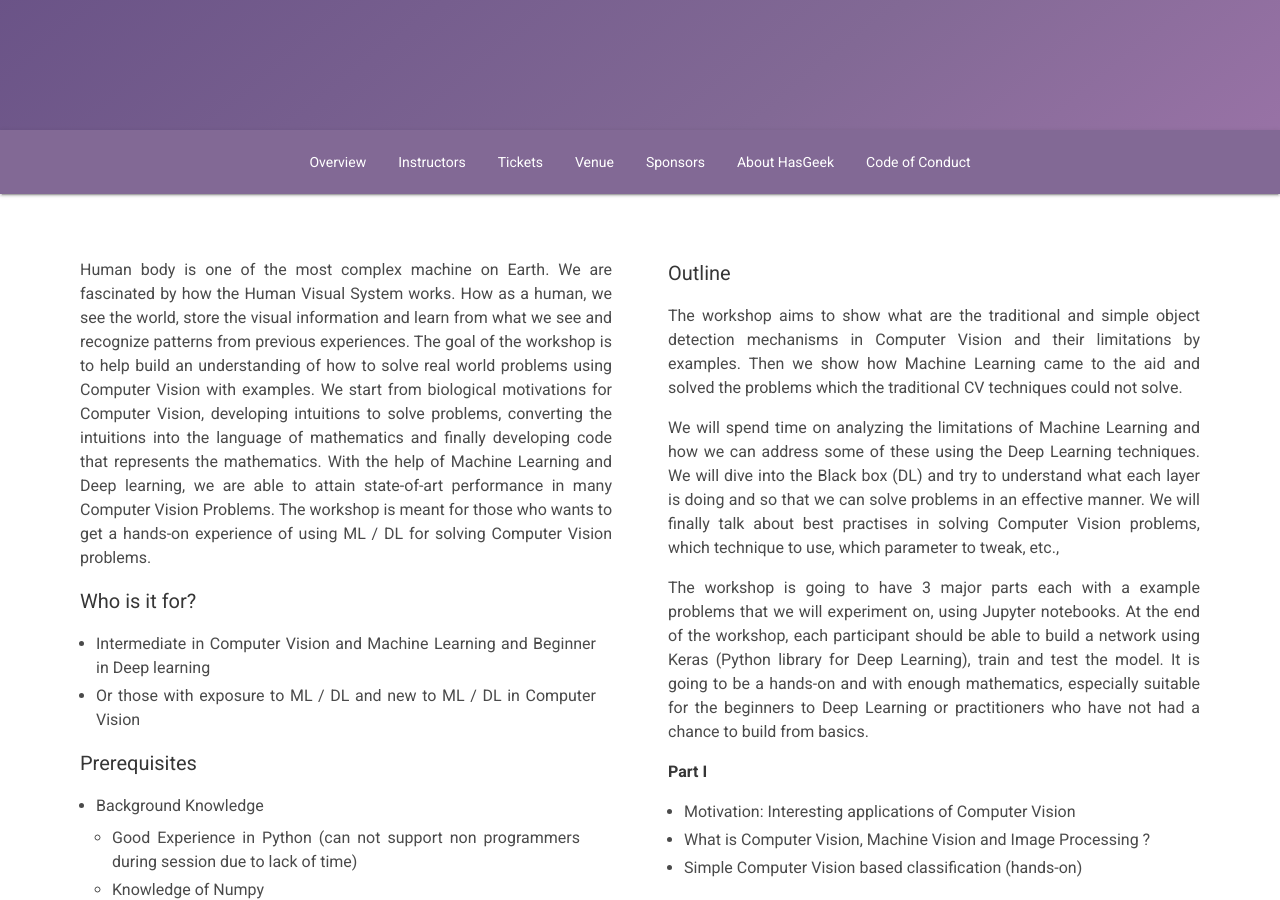
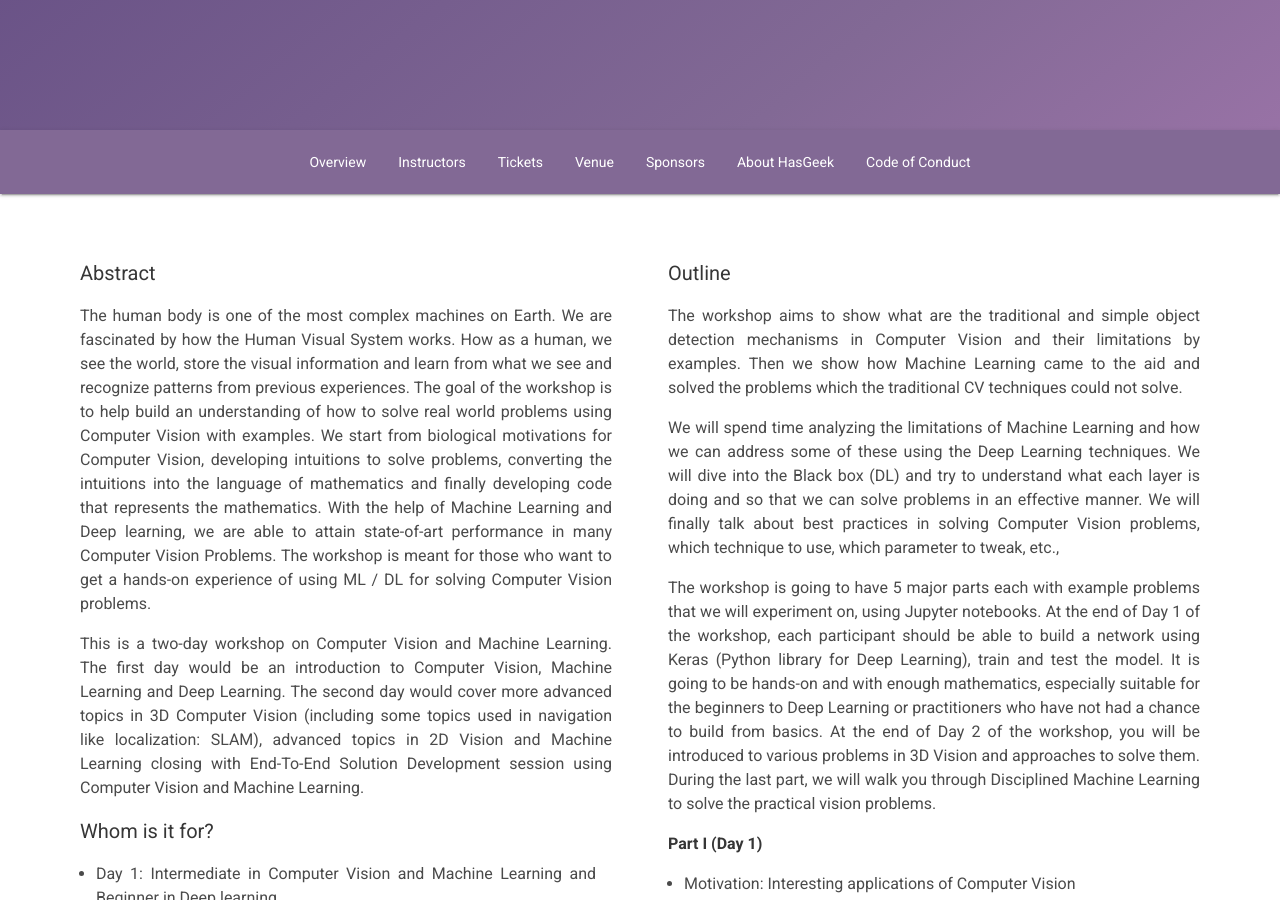
Before and after one commit to hasgeek/events, a Jekyll site: the page built from _anthillinside_events/2018-computer-vision-workshop.md, in a window 1280 px wide and 900 px high, scrolled down 384 px. Built offline with Jekyll 4.4.1, drawn with Linux system fonts in a browser that asks for light colours; some of the changed text lies outside the part shown.

Commit message:
content revamp for computer vision workshop (#1015)

```diff
--- a/_anthillinside_events/2018-computer-vision-workshop.md
+++ b/_anthillinside_events/2018-computer-vision-workshop.md
@@ -28,57 +28,62 @@
   google_maps_url: https://goo.gl/maps/3e3osPsgJj62
 
 instructors:
-- name: Sumod Mohan
+- name: Sumod K Mohan
   byline: Founder, AutoInfer
   image_url: https://images.hasgeek.com/embed/file/57b0d183f7c34a69894adaa376f9531f
   bio: |
-    **Sumod Mohan** is the founder of AutoInfer and heads the Computer Vision and Machine Learning at Soliton Technologies. His experience spans Computer Vision, Machine Learning, 3D Vision, Deep Learning, NLP, Graph Algorithms, Probabilistic Graphical Models, Code Optimization and Parallelization and has worked in the Computer Vision and Machine Learning for past 10+ years. His broad research interest is in application of Graph Algorithms and Probabilistic Graphical Models in Computer Vision and holds an M.S degree from Clemson University, USA with specialization in Intelligent Systems and Robotics. Prior to this after dropping out of his Ph.D program, he worked for HighlightCam Inc, a startup in California where he led Computer Vision Algorithm Development.
+    **Sumod** is the founder of AutoInfer and heads the Computer Vision and Machine Learning at Soliton Technologies. His experience spans Computer Vision, Machine Learning, 3D Vision, Deep Learning, NLP, Graph Algorithms, Probabilistic Graphical Models, Code Optimization and Parallelization and has worked in the Computer Vision and Machine Learning for past 10+ years. His broad research interest is in the application of Graph Algorithms and Probabilistic Graphical Models in Computer Vision and holds an M.S degree from Clemson University, USA with a specialization in Intelligent Systems and Robotics. Prior to this after dropping out of his Ph.D. program, he worked for HighlightCam Inc, a startup in California where he led Computer Vision Algorithm Development.
 
 - name: Shivarajkumar Magadi
   byline: Leads the 3D Vision team at Soliton Technologies
   image_url: https://images.hasgeek.com/embed/file/41c1c141aacd4764948bba808946a409
   bio: |
-    **Shivaraj** is currently leading 3D Vision team in Soliton Technologies and his prior experience includes 3D pose estimation, 3D depth estimation, segmentation, pattern recognition and machine learning. The products developed include Monocular Augmented Reality Application, Classification of manufactured components, Pose Estimation for large nearly-rigid objects etc. He has more than 4+ years experience developing and deploying products in 3D Vision and Machine Vision.
+    **Shivaraj** is currently leading 3D Vision team in Soliton Technologies and his prior experience includes 3D pose estimation, 3D depth estimation, segmentation, pattern recognition, and machine learning. The products developed include Monocular Augmented Reality Application, Classification of manufactured components, Pose Estimation for large nearly-rigid objects etc. He has more than 7+ years experience developing and deploying products in 3D Vision and Machine Vision.
 
 - name: Dhivakar Kanagaraj
   byline: Computer Vision and Machine Learning Engineer at Soliton Technologies
   image_url: https://images.hasgeek.com/embed/file/fd5cbbf8363949abb0ec437609cf6252
   bio: |
-    **Dhivakar** is currently working as a Computer Vision and Machine Learning Engineer at Soliton Technologies. He has been working for the past 2+ years on Object detection and Recognition problems  with Computer Vision and Deep Learning. He has also been a co-organizer and in-charge of the Bangalore Computer Vision Meetup (BCVM): a forum for discussing research papers on Computer Vision, Machine Learning and Deep Learning.
+    **Dhivakar** is currently working as a Senior Computer Vision and Machine Learning Engineer at Soliton Technologies. He has been working for the past 3+ years on Object detection and Recognition problems with Computer Vision and Deep Learning. He has also been a co-organizer and in-charge of the Bangalore Computer Vision Meetup (BCVM): a forum for discussing research papers on Computer Vision, Machine Learning and Deep Learning.
 
 
 - name: Senthil Palanisamy
   byline: Computer Vision and Machine Learning Engineer in Soliton Technologies
   image_url: https://images.hasgeek.com/embed/file/c048debabb0746b09aa3083924b83c7c
   bio: |
-    **Senthil** is currently working as a Computer Vision and Machine Learning Engineer in Soliton Technologies. His research interest lies in the intersection of Deep Learning and Graph Algorithms. He completed his bachelor's degree in Electronics and Communication Engineering in Coimbatore Institute of Technology.
-
-- name: Harsha
-  byline: Deep Learning/Computer Vision & Linux Driver Development Engineer in Soliton Technologies
-  image_url: https://images.hasgeek.com/embed/file/2614b0036a544e95960c7e28d7bc03a7
-  bio: |
-    **Harsha** is currently working as a Deep learning/Computer Vision and Linux Driver Development Engineer at Soliton Technologies. He is particularly intrigued by how Deep learning/Machine Learning can impact grassroot level problems in India. He has worked on projects like Surveillance Quadcopter, Human Action Recognition from videos and wearable universal gesture controller.
+    **Senthil** is currently working as a Computer Vision and Machine Learning Engineer at Soliton Technologies. His research interest lies in the intersection of Deep Learning and Graph Algorithms. He completed his bachelor's degree in Electronics and Communication Engineering in Coimbatore Institute of Technology.
 
 overview:
   left_content: |
-    Human body is one of the most complex machine on Earth. We are fascinated by how the Human Visual System works. How as a human, we see the world, store the visual information and learn from what we see and recognize patterns from previous experiences. The goal of the workshop is to help build an understanding of how to solve real world problems using Computer Vision with examples. We start from biological motivations for Computer Vision, developing intuitions to solve problems, converting the intuitions into the language of mathematics and finally developing code that represents the mathematics. With the help of Machine Learning and Deep learning, we are able to attain state-of-art performance in many Computer Vision Problems. The workshop is meant for those who wants to get a hands-on experience of using ML / DL for solving Computer Vision problems.
 
-    #### Who is it for?
+    #### Abstract
+    The human body is one of the most complex machines on Earth. We are fascinated by how the Human Visual System works. How as a human, we see the world, store the visual information and learn from what we see and recognize patterns from previous experiences. The goal of the workshop is to help build an understanding of how to solve real world problems using Computer Vision with examples. We start from biological motivations for Computer Vision, developing intuitions to solve problems, converting the intuitions into the language of mathematics and finally developing code that represents the mathematics. With the help of Machine Learning and Deep learning, we are able to attain state-of-art performance in many Computer Vision Problems. The workshop is meant for those who want to get a hands-on experience of using ML / DL for solving Computer Vision problems.
 
-    - Intermediate in Computer Vision and Machine Learning and Beginner in Deep learning
-    - Or those with exposure to ML / DL and new to ML / DL in Computer Vision
+    This is a two-day workshop on Computer Vision and Machine Learning. The first day would be an introduction to Computer Vision, Machine Learning and Deep Learning. The second day would cover more advanced topics in 3D Computer Vision (including some topics used in navigation like localization: SLAM), advanced topics in 2D Vision and Machine Learning closing with End-To-End Solution Development session using Computer Vision and Machine Learning.
+
+    #### Whom is it for?
+
+    - Day 1: Intermediate in Computer Vision and Machine Learning and Beginner in Deep learning
+
+    - Day 1: Or those with exposure to ML / DL and new to ML / DL in Computer Vision
+
+    - Day 2: Experienced with Computer Vision, Machine Learning and Deep Learning or have attended Day 1. Want to know more 3D Vision and wants to learn how to do Disciplined Machine Learning.
 
 
     #### Prerequisites
 
     - Background Knowledge
-      - Good Experience in Python (can not support non programmers during session due to lack of time)
+
+      - Good Experience in Python (cannot support non-programmers during session due to lack of time)
       - Knowledge of Numpy
       - Basic concepts and hands-on experience in Digital Image Processing
+
     - Devices
+
       - PC with minimum configuration: 8 GB RAM and i5 Processor
       - Install VirtualBox Software & Download and run image provided (will be shared shortly)
 
+    - You can register for Day 2 only if you have attended last years Computer Vision Workshop. (If you have an advanced degree in ML/DL or experienced with the same, please email us to confirm for Day 2 only)
 
     #### Software
 
@@ -90,25 +95,37 @@
     #### Outline
     The workshop aims to show what are the traditional and simple object detection mechanisms in Computer Vision and their limitations by examples. Then we show how Machine Learning came to the aid and solved the problems which the traditional CV techniques could not solve.
 
-    We will spend time on analyzing the limitations of Machine Learning and how we can address some of these using the Deep Learning techniques. We will dive into the Black box (DL) and try to understand what each layer is doing and so that we can solve problems in an effective manner. We will finally talk about best practises in solving Computer Vision problems, which technique to use, which parameter to tweak, etc.,
+    We will spend time analyzing the limitations of Machine Learning and how we can address some of these using the Deep Learning techniques. We will dive into the Black box (DL) and try to understand what each layer is doing and so that we can solve problems in an effective manner. We will finally talk about best practices in solving Computer Vision problems, which technique to use, which parameter to tweak, etc.,
 
-    The workshop is going to have 3 major parts each with a example problems that we will experiment on, using Jupyter notebooks. At the end of the workshop, each participant should be able to build a network using Keras (Python library for Deep Learning), train and test the model. It is going to be a hands-on and with enough mathematics, especially suitable for the beginners to Deep Learning or practitioners who have not had a chance to build from basics.
+    The workshop is going to have 5 major parts each with example problems that we will experiment on, using Jupyter notebooks. At the end of Day 1 of the workshop, each participant should be able to build a network using Keras (Python library for Deep Learning), train and test the model. It is going to be hands-on and with enough mathematics, especially suitable for the beginners to Deep Learning or practitioners who have not had a chance to build from basics. At the end of Day 2 of the workshop, you will be introduced to various problems in 3D Vision and approaches to solve them. During the last part, we will walk you through Disciplined Machine Learning to solve the practical vision problems.
 
-    **Part I**
+    **Part I (Day 1)**
     - Motivation: Interesting applications of Computer Vision
-    - What is Computer Vision, Machine Vision and Image Processing ?
+    - What is Computer Vision, Machine Vision, and Image Processing?
     - Simple Computer Vision based classification (hands-on)
 
-    **Part II**
+    **Part II (Day 1)**
     - Machine Learning in CV
     - Classification using ML (hands-on)
-
-    **Part III**
     - Emergence and Dominance of Deep Learning
     - Applications of DL (hands-on)
+
+    **Part III (Day 1)**
     - Compare ML and DL (hands-on)
-    - Real time examples of DL (Demo)
+    - Real world examples of DL (Demo)
     - How to solve a CV problem by choosing the appropriate technique?
+    - Hand's on with Soliton's Neura Camera Platform
+
+    **PART IV (Day 2)**
+    - 3D Vision: Stereo Vision
+    - 3D Vision: Reconstruction
+    - Localization: SLAM
+    - Hands of problem 3D problem solving
+
+    **PART V (Day 2)**
+    - Design Thinking using CV/ML: Framing Business Problem
+    - Advice on applying CV/ML: Case Studies with
+    - Disciplined Machine Learning
 
 sponsor:
   sponsors:
```
